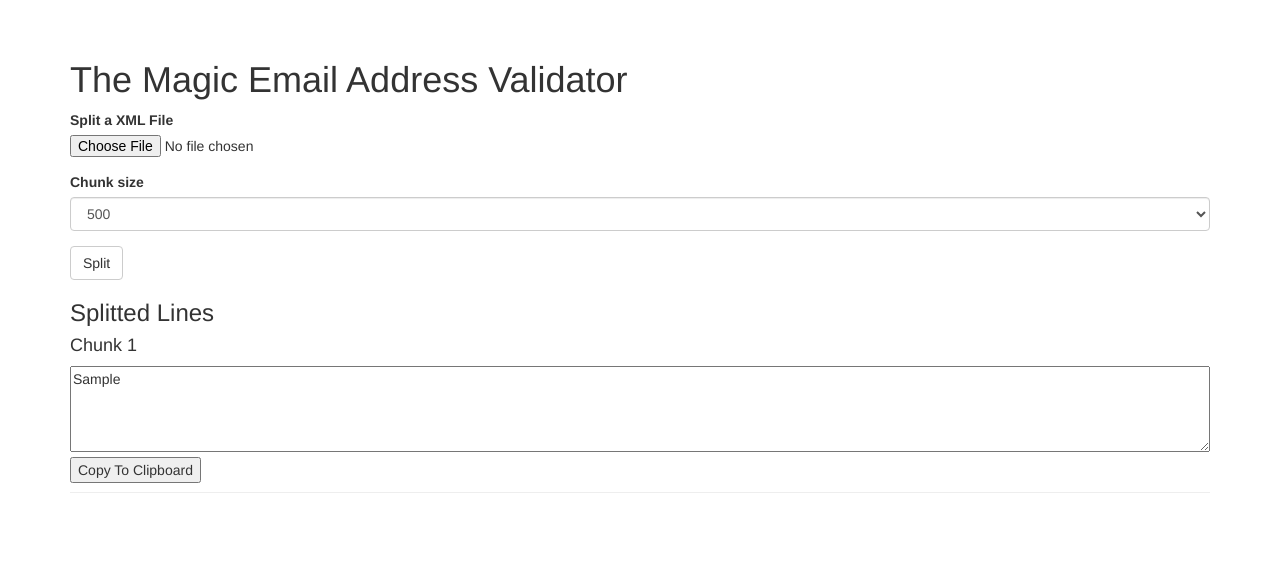
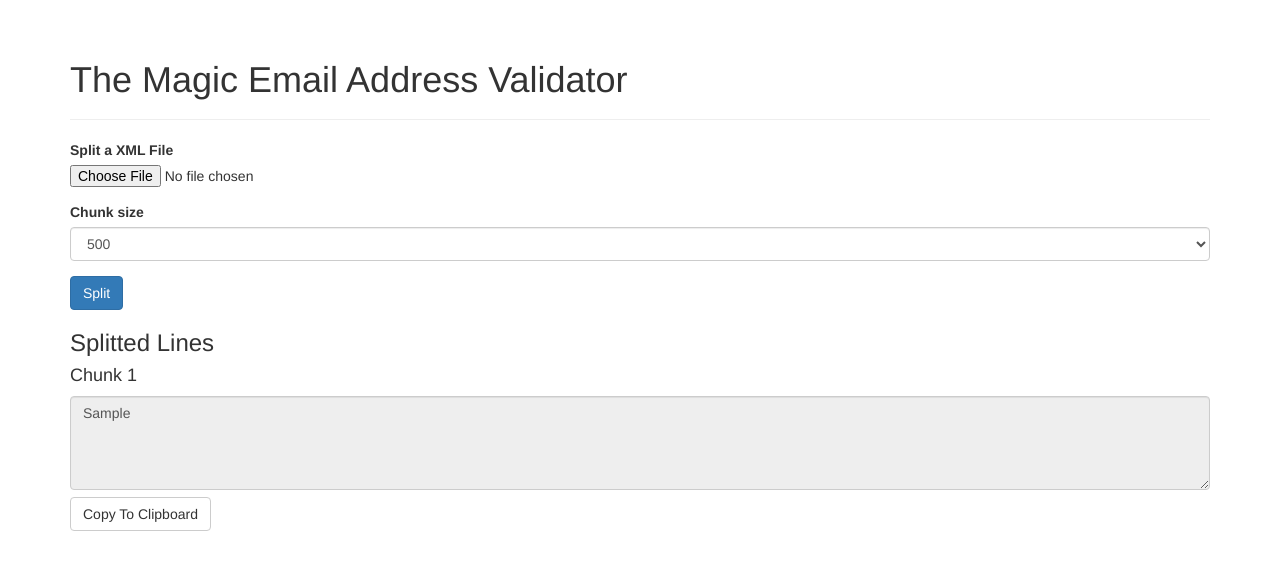
Before and after one commit to lochmann-b/TMEAV, a Flask app: template app/templates/splitter.html in a window 1280 px wide. Shown: the part 52-622 px from the top of the page. Run offline with Flask 2, Linux system fonts and the light colour scheme; the template is opened without the code that fills it: values that come from a table or form of the project are taken from there, most other values are stand-ins (such as "Sample title", 1, 10 or a date in 2020); some libraries are stand-ins or nearby versions.

Commit message:
styling tweaked

```diff
--- a/app/templates/base.html
+++ b/app/templates/base.html
@@ -36,9 +36,9 @@
 
         <div class="page-header">
                 <h1>The Magic Email Address Validator</h1>
+        </div>
 
-                {% block page_content %}{% endblock %}
+        {% block page_content %}{% endblock %}
 
-        </div>
     </div>
 {% endblock %}
--- a/app/templates/splitter.html
+++ b/app/templates/splitter.html
@@ -17,7 +17,7 @@
 {% block page_content %}
     {% import "bootstrap/wtf.html" as wtf %}
 
-    {{ wtf.quick_form(form) }}
+    {{ wtf.quick_form(form, button_map={'submit':'primary'}) }}
 
     <!-- render check result if present -->
 
@@ -25,14 +25,16 @@
 
     <h3>Splitted Lines</h3>
     {%for current_lines in lines %}
-    <div>
+    <div class="form-group">
         <h4> Chunk {{ loop.index }} </h4>
-        <textarea readonly id='chunk_{{loop.index}}' rows="4" style="width:100%">
+        <textarea class="form-control" readonly id='chunk_{{loop.index}}' rows="4" syle="margin:1em;">
 {{ current_lines }}
         </textarea>
-        <button onclick="copyToClipBoard('chunk_{{loop.index}}')">
-            Copy To Clipboard
-        </button>
+        <p style="margin-top: 0.5em;">
+            <button class="btn btn-default" onclick="copyToClipBoard('chunk_{{loop.index}}')">
+                Copy To Clipboard
+            </button>
+        </p>
     </div>
     {% endfor %}
 
--- a/app/templates/xmlupload.html
+++ b/app/templates/xmlupload.html
@@ -2,13 +2,13 @@
 {% block page_content %}
     {% import "bootstrap/wtf.html" as wtf %}
 
-    {{ wtf.quick_form(form) }}
+    {{ wtf.quick_form(form, button_map={'submit':'primary'}) }}
 
     <!-- render check result if present -->
 
     {% if invalid_lines %}
     <h3>Invalid Lines</h3>
-    <table>
+    <table class="table">
         {%for line in invalid_lines %}
         <tr>
             <td>{{ line[0] }} </td>
```
Also changed, not shown: app/templates/index.html (+12 -7 lines).
